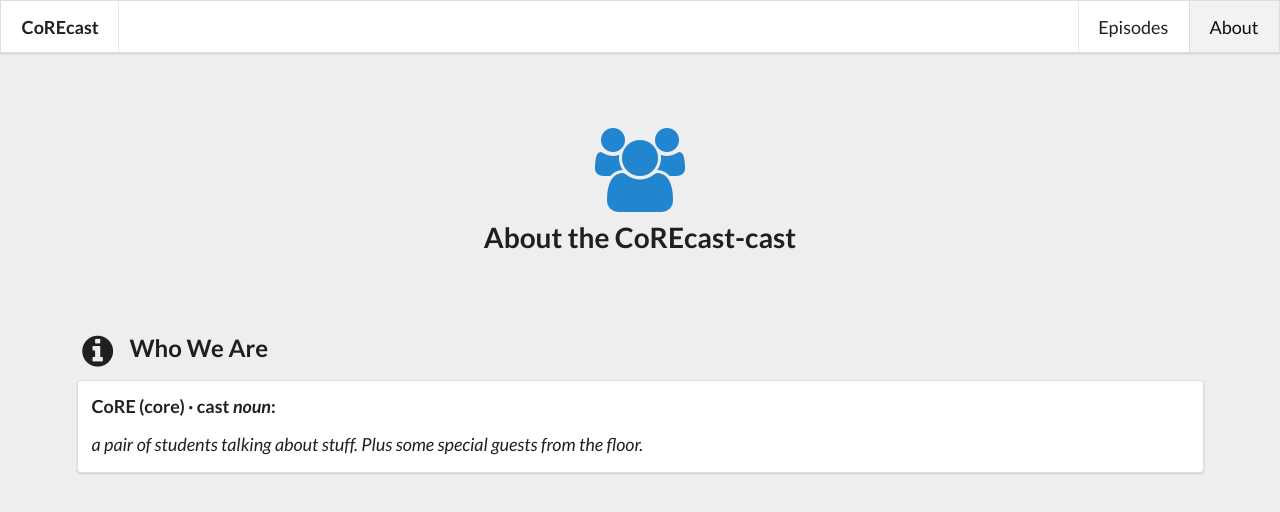
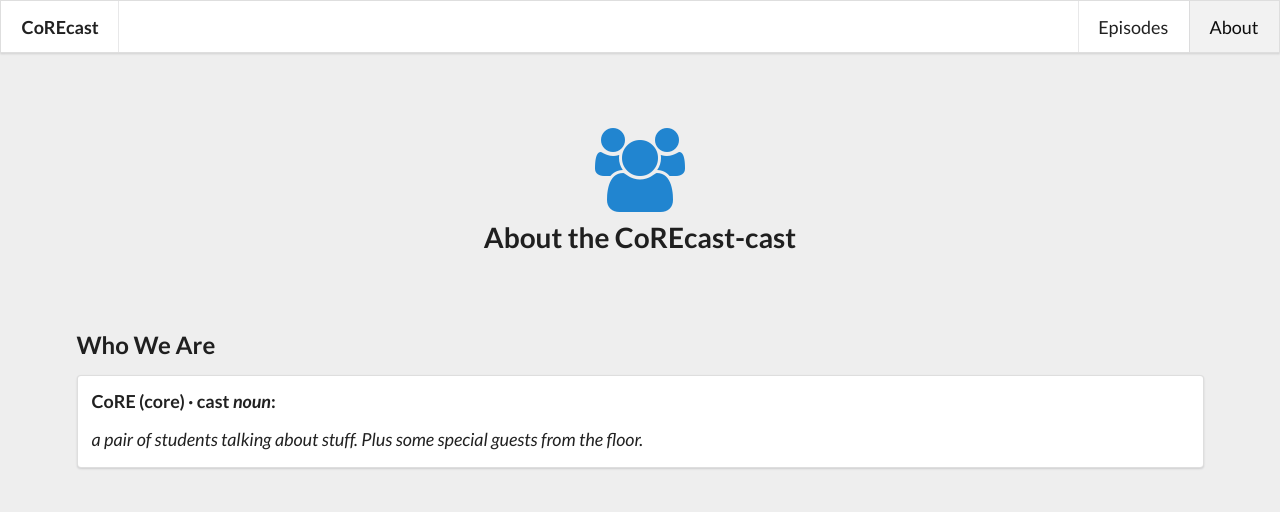
Before and after one commit to BinghamtonCoRE/corecast, a website: page about.html in a window 1280 px wide. Drawn offline with nearby package versions, Linux system fonts and the light colour scheme.

Commit message:
Remove information icon

```diff
--- a/about.html
+++ b/about.html
@@ -28,7 +28,6 @@
             </h1>
 
             <h2 class="ui header">
-                <i class="info circle icon"></i>
                 <div class="content">
                     Who We Are
                 </div>
```
